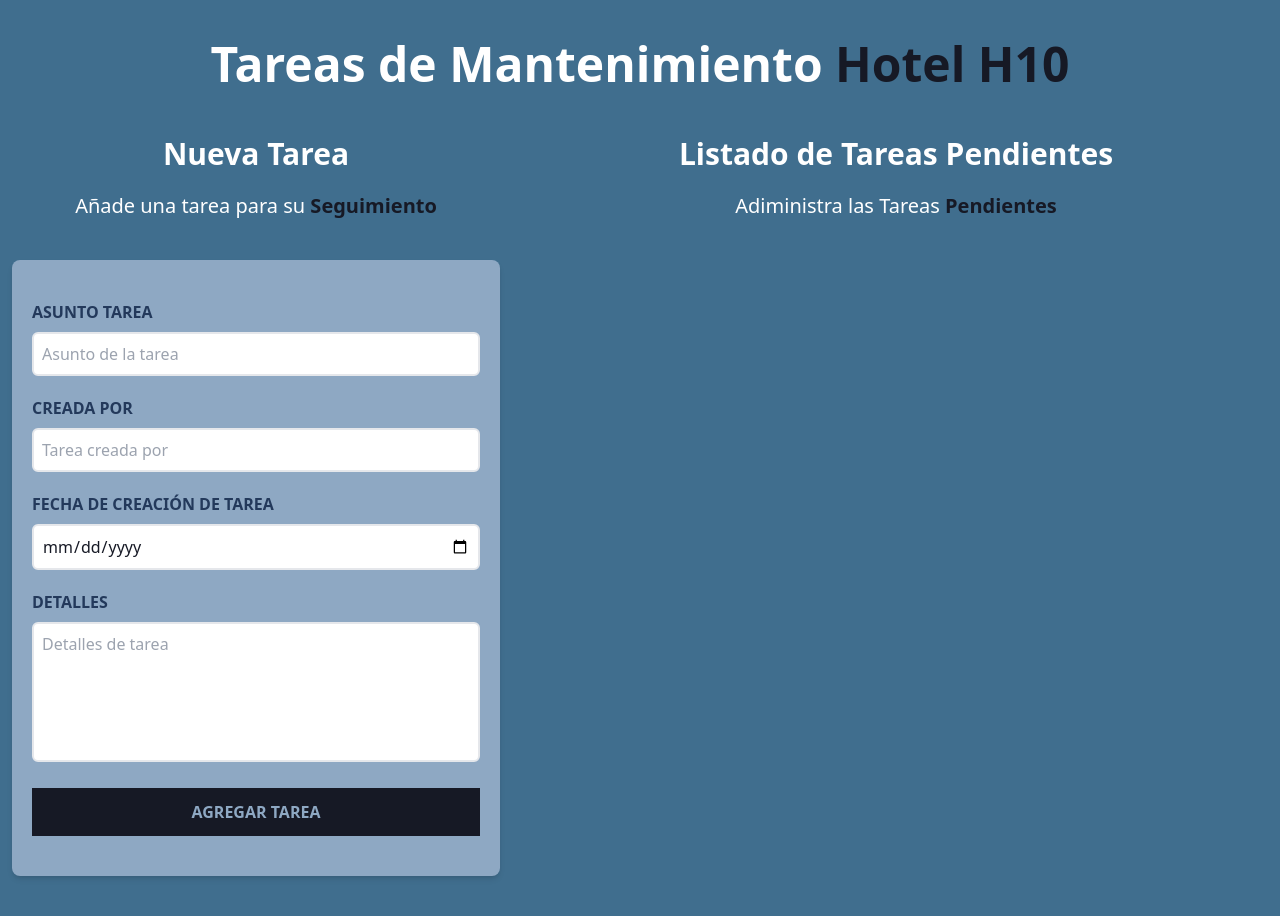
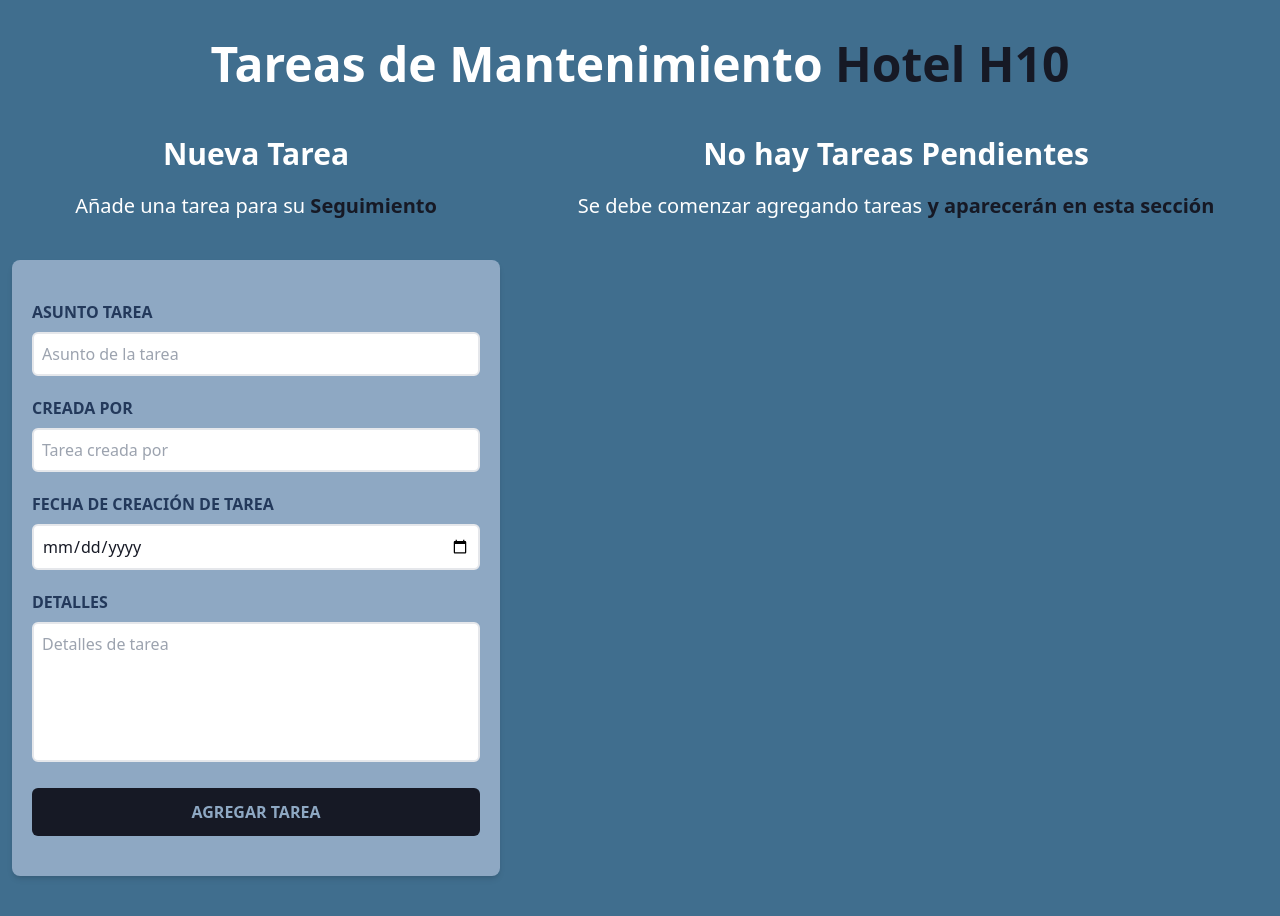
Before and after one commit to PabloRamirezDeveloper/programa_tareas_react, a React (Vite) app: page / in a window 1280 px wide. Shown: the top 916 px of the page. Built offline with nearby package versions, Linux system fonts and the light colour scheme.

Commit message:
Se agregan los botones de elinimar y editar al componete de Tarea

```diff
--- a/src/components/Formulario.jsx
+++ b/src/components/Formulario.jsx
@@ -23,7 +23,6 @@
                         //formulario
 
     if ([asunto, creador, fecha, detalles].includes('')) {
-      console.log('Al menos hay un campo vacio');
 
       setError(true);
       return;
@@ -133,7 +132,7 @@
         </div>
         <input
           type="submit"
-          className="bg-oscuro text-celeste w-full uppercase font-bold p-3 r hover:bg-slate-500  hover:text-slate-950 cursor-pointer transition-colors"
+          className="bg-oscuro text-celeste w-full uppercase font-bold p-3 r hover:bg-slate-500  hover:text-slate-950 cursor-pointer transition-colors rounded-md"
           value="Agregar Tarea"
         />
       </form>
--- a/src/components/ListadoTareas.jsx
+++ b/src/components/ListadoTareas.jsx
@@ -1,14 +1,16 @@
-import Tareas from "./Tareas"
+import Tarea from "./Tarea"
 
 
 
 const ListadoTareas = ({ tareas }) => {
 
-  console.log(tareas.length);
+
   return (
 
+
     <div className="md:w-1/2 lg:w-3/5 ">
-
+      {tareas && tareas.length ?
+        <>
           <h2 className="font-black text-2xl lg:text-3xl text-center">Listado de Tareas Pendientes</h2>
 
           <p className="text-xl mt-5 text-center mb-10">
@@ -17,20 +19,27 @@
           </p>
           <div className="md:h-screen overflow-y-scroll space-y-3 mb-4">
 
-
-        {tareas.map( tarea => (
-            <Tareas
+            {tareas.map(tarea => (
+              <Tarea
                 key={tarea.id}  // Cuando vayas a iterar y mostrar diferentes
                 // componentes una y otra vez en base a un arreglo,
                 // tienes que pasarle un ki único
                 tarea={tarea}
               />
 
+            ))}
+          </div>
 
-            ))}
+        </>
+        : <>
+          <h2 className="font-black text-2xl lg:text-3xl text-center">No hay Tareas Pendientes</h2>
 
+          <p className="text-xl mt-5 text-center mb-10">
+            Se debe comenzar agregando tareas {""}
+            <span className="azul-oscuro font-bold">y aparecerán en esta sección</span>
+          </p>
+        </>}
 
-      </div>
     </div>
 
   )
--- /dev/null
+++ b/src/components/Tarea.jsx
@@ -0,0 +1,45 @@
+
+
+const Tarea = ({ tarea }) => {
+
+    const { asunto, creador, fecha, detalles } = tarea; //Aplicamos destructuring
+    //para obtener los valores de formulario
+    return (
+
+        <div className="mx-3 celeste shadow-md px-5 py-10 rounded-xl">
+            <p className="font-bold mb-3 azul uppercase">Asunto: {''}
+                <span className="font-normal normal-case">{asunto}</span>
+            </p>
+
+            <p className="font-bold mb-3 azul uppercase">Creada por: {''}
+                <span className="font-normal normal-case">{creador}</span>
+            </p>
+
+            <p className="font-bold mb-3 azul uppercase">Fecha de tarea: {''}
+                <span className="font-normal normal-case">{fecha}</span>
+            </p>
+
+            <p className="font-bold mb-3 azul uppercase">Detalles: {''}
+                <span className="font-normal normal-case">{detalles}
+                </span>
+            </p>
+            <div className="flex justify-between mt-10">
+                <button
+                    type="button"
+                    className="py-2 px-10 bg-oscuro hover:bg-slate-500 text-white hover:text-slate-950
+                    uppercase font-bold cursor-pointer transition-colors rounded-lg"
+                >Editar</button>
+
+                <button
+                    type="button"
+                    className="py-2 px-10 bg-amber-900 hover:bg-amber-800 text-white hover:text-slate-950
+                    uppercase font-bold cursor-pointer transition-colors rounded-lg"
+                >Eliminar</button>
+            </div>
+        </div>
+
+
+    )
+}
+
+export default Tarea
--- a/src/components/Tareas.jsx
+++ /dev/null
@@ -1,32 +0,0 @@
-
-
-const Tareas = ({tarea}) => {
-
-    const {asunto, creador, fecha, detalles} = tarea; //Aplicamos destructuring
-                                            //para obtener los valores de formulario
-    return (
-
-        <div className="mx-3 celeste shadow-md px-5 py-10 rounded-xl ">
-            <p className="font-bold mb-3 azul uppercase">Asunto: {''}
-                <span className="font-normal normal-case">{asunto}</span>
-            </p>
-
-            <p className="font-bold mb-3 azul uppercase">Creada por: {''}
-                <span className="font-normal normal-case">{creador}</span>
-            </p>
-
-            <p className="font-bold mb-3 azul uppercase">Fecha de tarea: {''}
-                <span className="font-normal normal-case">{fecha}</span>
-            </p>
-
-            <p className="font-bold mb-3 azul uppercase">Detalles: {''}
-                <span className="font-normal normal-case">{detalles}
-                </span>
-            </p>
-        </div>
-
-
-    )
-}
-
-export default Tareas
```
Lines whose indentation alone changed are shown as unchanged.
